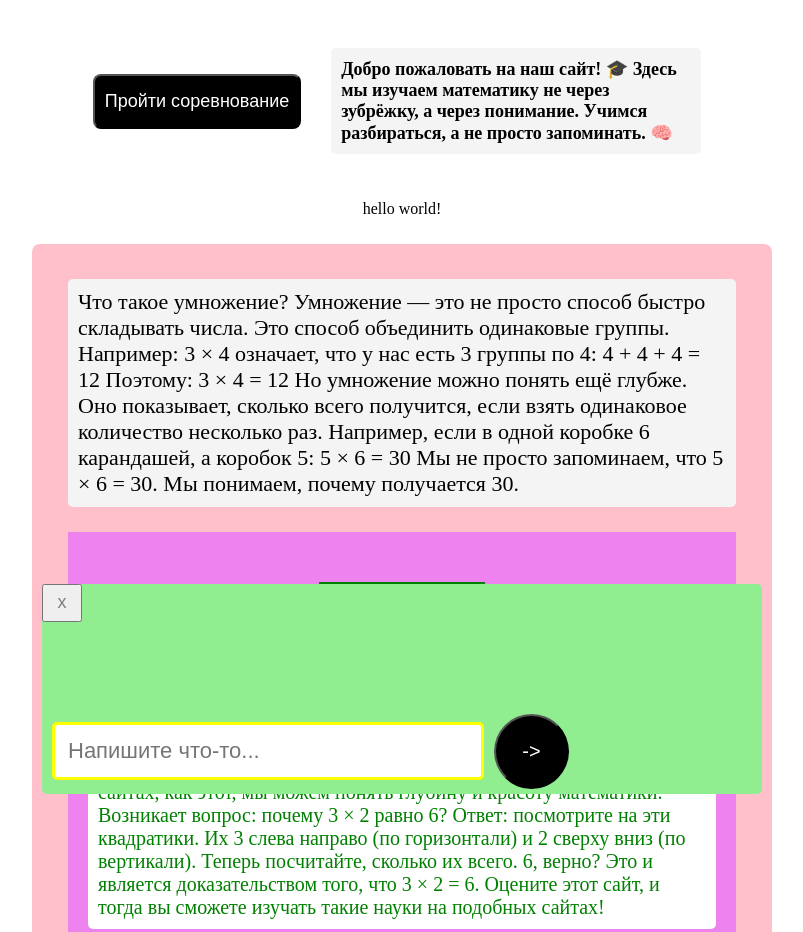
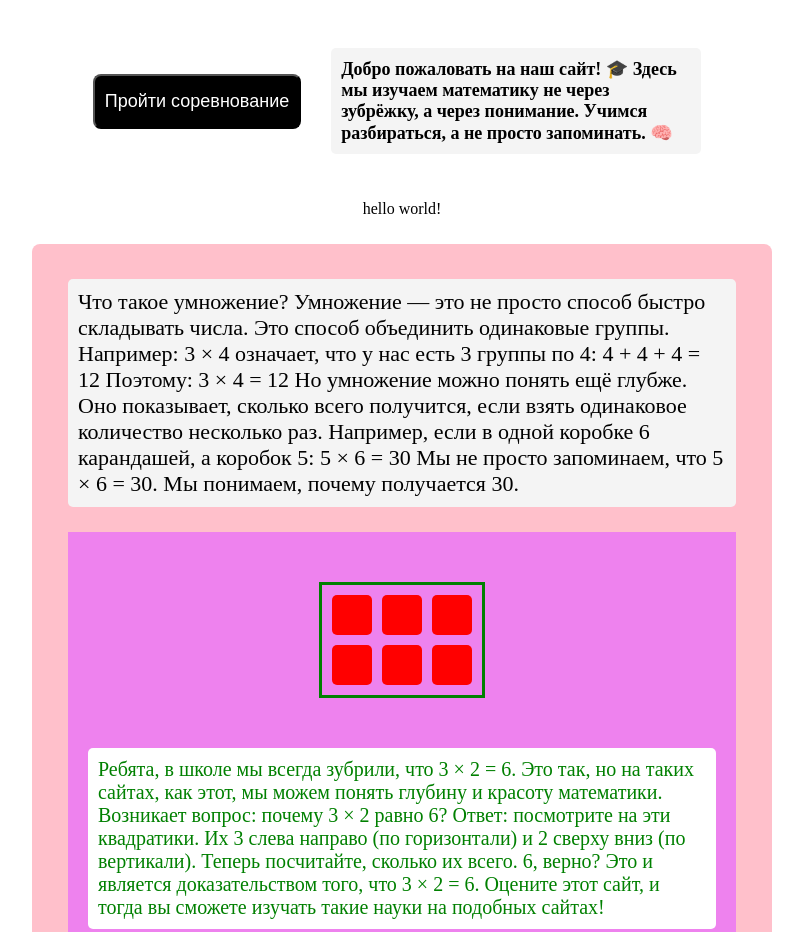
Before and after one commit to ganjibekov98-sys/sciences, a website: page index.html in a window 1280 px wide. Shown: the top 932 px of the page, without its empty margins (256-1059 px from the left). Drawn offline with nearby package versions, Linux system fonts and the light colour scheme; no server answers.

Commit message:
Update index.html

```diff
--- a/index.html
+++ b/index.html
@@ -701,17 +701,7 @@
 Оцените этот сайт, и тогда вы сможете изучать такие науки на подобных сайтах!
 
             </div>
-            <div class="chats" id="messages3">
-                <button class="close" id="closenew">x</button>
-                <div class="messagesdiv" id="themessages">
 
-                </div>
-
-            </div>
-            <div class="open" id="open">
-                <input class="inpt" placeholder="Напишите что-то..." id="thetexts">
-                <button class="btn" onclick="send()" id="textsend">-></button>
-            </div>
              <p class="text">Деление:</p>
             <div class="rowdiv">
                 <div class="count2">1</div>
```
